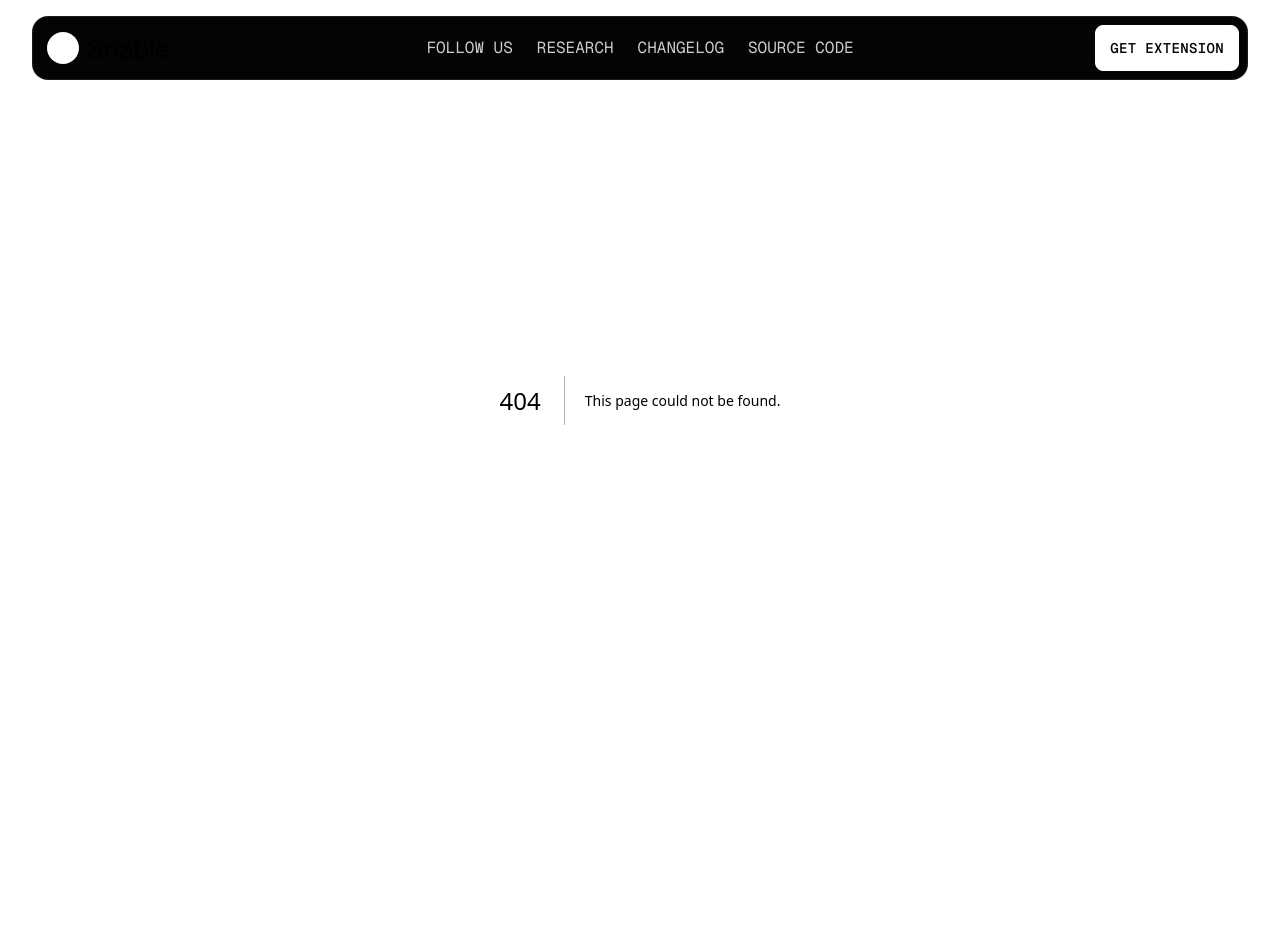
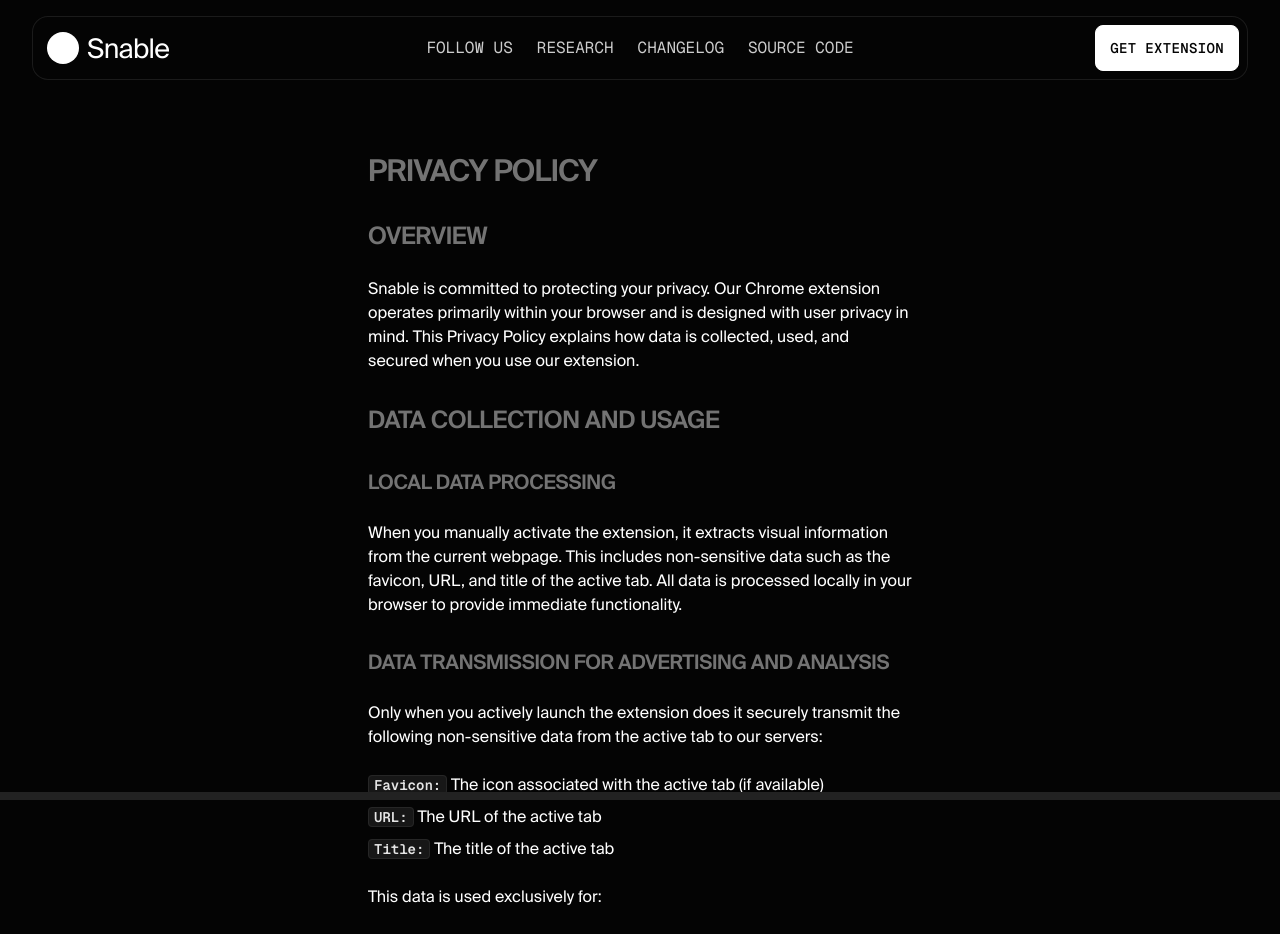
Before and after one commit to bozzhik/snable-website, a Next.js app: page /privacy-policy in a window 1280 px wide. Before the commit this address had no page. Shown: the top 934 px of the page. Before the commit the page ends 800 px from the top, so only its background shows below. Built offline with nearby package versions, Linux system fonts and the light colour scheme.

Commit message:
init `/privacy-policy` page for extension

```diff
--- /dev/null
+++ b/src/app/privacy-policy/content.mdx
@@ -0,0 +1,57 @@
+## Privacy Policy
+
+### Overview
+
+Snable is committed to protecting your privacy. Our Chrome extension operates primarily within your browser and is designed with user privacy in mind. This Privacy Policy explains how data is collected, used, and secured when you use our extension.
+
+### Data Collection and Usage
+
+#### Local Data Processing
+
+When you manually activate the extension, it extracts visual information from the current webpage. This includes non-sensitive data such as the favicon, URL, and title of the active tab. All data is processed locally in your browser to provide immediate functionality.
+
+#### Data Transmission for Advertising and Analysis
+
+Only when you actively launch the extension does it securely transmit the following non-sensitive data from the active tab to our servers:
+
+- **Favicon:** The icon associated with the active tab (if available)
+- **URL:** The URL of the active tab
+- **Title:** The title of the active tab
+
+This data is used exclusively for:
+
+- **Advertising purposes:** Displaying on our landing page to showcase websites where the extension is used.
+- **Audience analysis:** Understanding usage patterns to improve our services.
+
+**Note:** The extension does not collect any personal information, track your browsing history, or operate in the background. Data is only collected when you actively use the extension.
+
+## How the Extension Works
+
+1. **User Activation:** The extension only activates when you choose to use it.
+2. **Local Data Extraction:** Upon activation, it extracts non-sensitive visual data (favicon, URL, title) from the active tab.
+3. **Local Processing:** The extracted data is processed locally in your browser.
+4. **Data Transmission:** Selected data is securely transmitted to our servers for advertising and analysis purposes.
+5. **No Background Collection:** The extension does not run in the background; data is only collected during active use.
+
+### Permissions
+
+The extension requires the "activeTab" permission to:
+
+- Access visual elements of the current webpage when you activate the extension.
+- Extract and analyze non-sensitive data (favicon, URL, title) from the active tab.
+
+This permission is used solely to enable the functionality described above and does not allow background tracking.
+
+### Data Security
+
+All transmitted data is handled with standard security measures to ensure safe transit and storage. Since only non-sensitive data from the active tab is collected during active use, the risk to your privacy is minimal.
+
+### Updates
+
+We may update this Privacy Policy as we improve our extension. Any changes will be reflected here and in the extension documentation.
+
+### Contact
+
+If you have any questions about our privacy practices, please contact bozzhik@gmail.com
+
+Last updated: May 20, 2025
--- /dev/null
+++ b/src/app/privacy-policy/page.tsx
@@ -0,0 +1,43 @@
+import path from 'path'
+import fs from 'fs/promises'
+
+import {Metadata} from 'next'
+import {unstable_cacheLife as cacheLife} from 'next/cache'
+import {MDXRemote} from 'next-mdx-remote/rsc'
+
+import ScrollProgress from '~~/research/ScrollProgress'
+import Container from '~/Global/Container'
+import {MDX} from '~/UI/MDX'
+
+export const metadata: Metadata = {
+  title: 'Privacy Policy',
+  description: 'Privacy Policy for Snable Chrome Extension',
+}
+
+async function getContent() {
+  const filePath = path.join(process.cwd(), 'src/app/privacy-policy/content.mdx')
+  return await fs.readFile(filePath, 'utf8')
+}
+
+export default async function PrivacyPolicyPage() {
+  'use cache'
+
+  cacheLife({
+    revalidate: 144000, // 40 hours
+    expire: 172800, // 48 hours
+  })
+
+  const content = await getContent()
+
+  return (
+    <>
+      <ScrollProgress />
+
+      <Container variant="compact" className="space-y-4 xl:space-y-3">
+        <article>
+          <MDXRemote source={content} components={MDX} />
+        </article>
+      </Container>
+    </>
+  )
+}
```
